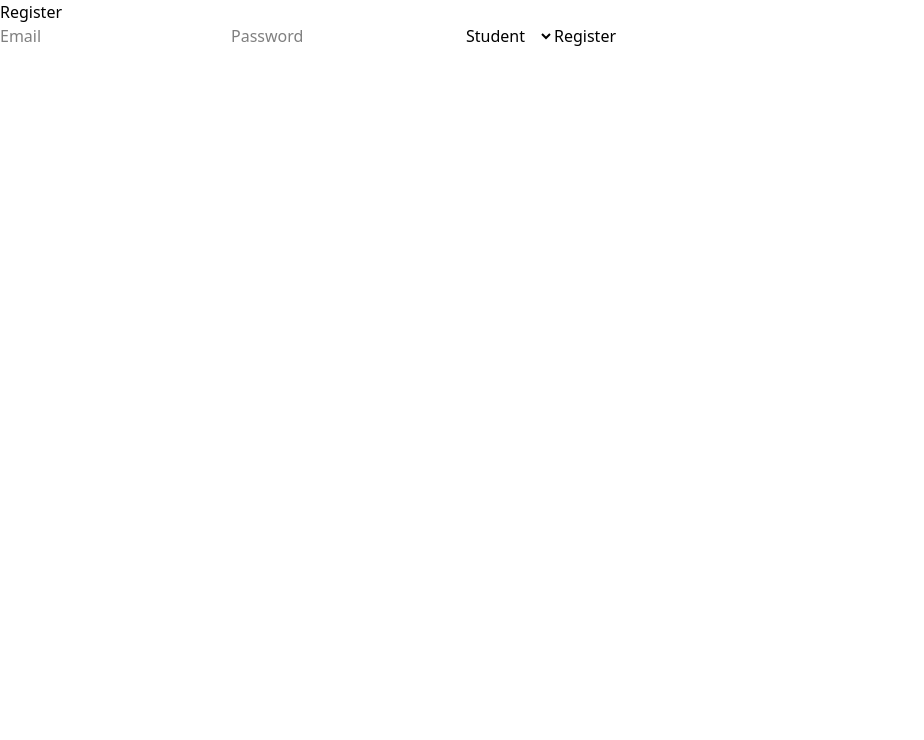
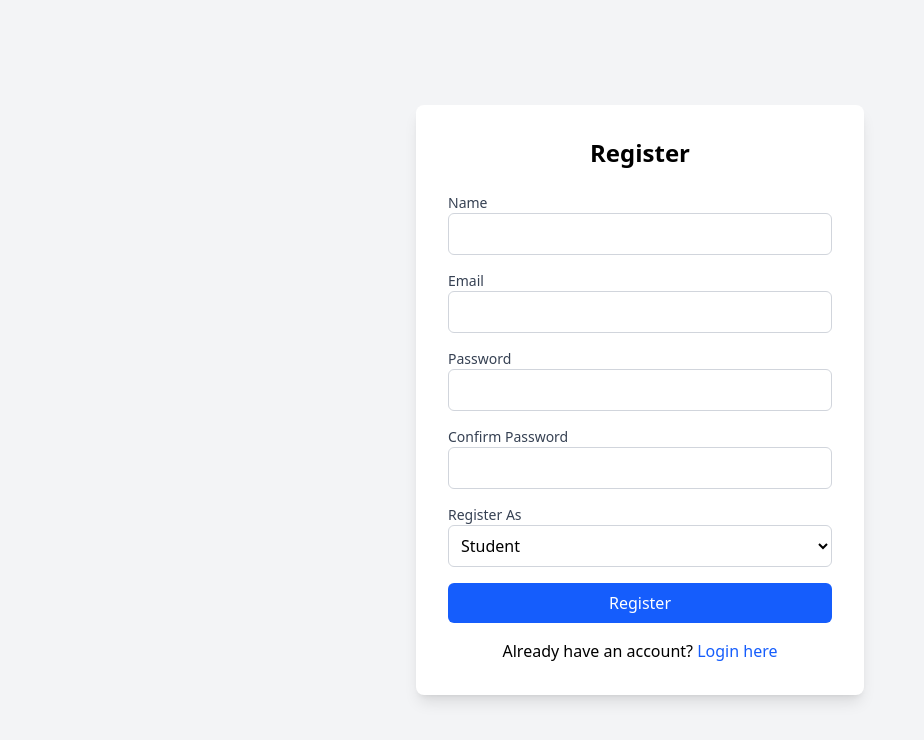
Before and after one commit to rk-4u/Campus-Connect---Frontend, a React (Vite) app: page /register/student in a window 1280 px wide. Shown: the top 740 px of the page, without its empty margins (0-924 px from the left). Built offline with nearby package versions, Linux system fonts and the light colour scheme.

Commit message:
Update RegisterPage.jsx

```diff
--- a/src/pages/auth/RegisterPage.jsx
+++ b/src/pages/auth/RegisterPage.jsx
@@ -1,53 +1,21 @@
-import React, { useState } from 'react';
-import { useNavigate } from 'react-router-dom';
-import axios from 'axios';
+import React from 'react';
+import { useParams, useNavigate } from 'react-router-dom';
+import RegisterForm from '../../components/auth/RegisterForm';
 
 const RegisterPage = () => {
+  const { role } = useParams();
   const navigate = useNavigate();
-  const [email, setEmail] = useState('');
-  const [password, setPassword] = useState('');
-  const [role, setRole] = useState('student'); // Default to student
-  const [error, setError] = useState('');
 
-  const handleSubmit = async (e) => {
-    e.preventDefault();
-    try {
-      const response = await axios.post('https://clg-placementproject-backend.onrender.com/api/auth/register', { email, password, role });
-      navigate('/login'); // Redirect to login after successful registration
-    } catch (err) {
-      setError('Registration failed. Please try again.');
-    }
-  };
+  // Validate role
+  const validRoles = ['student', 'company', 'admin'];
+  if (role && !validRoles.includes(role)) {
+    navigate('/register/student'); // Redirect to default role
+    return null;
+  }
 
   return (
-    <div className="register-container">
-      <h2>Register</h2>
-      {error && <div className="error">{error}</div>}
-      <form onSubmit={handleSubmit}>
-        <input
-          type="email"
-          placeholder="Email"
-          value={email}
-          onChange={(e) => setEmail(e.target.value)}
-          required
-        />
-        <input
-          type="password"
-          placeholder="Password"
-          value={password}
-          onChange={(e) => setPassword(e.target.value)}
-          required
-        />
-        <select
-          value={role}
-          onChange={(e) => setRole(e.target.value)}
-        >
-          <option value="student">Student</option>
-          <option value="company">Company</option>
-          <option value="admin">Admin</option>
-        </select>
-        <button type="submit">Register</button>
-      </form>
+    <div className="min-h-screen flex items-center justify-center bg-gray-100">
+      <RegisterForm />
     </div>
   );
 };
```
